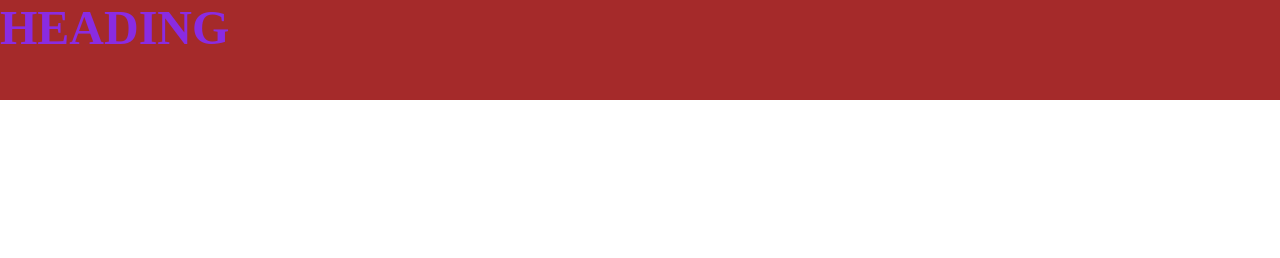
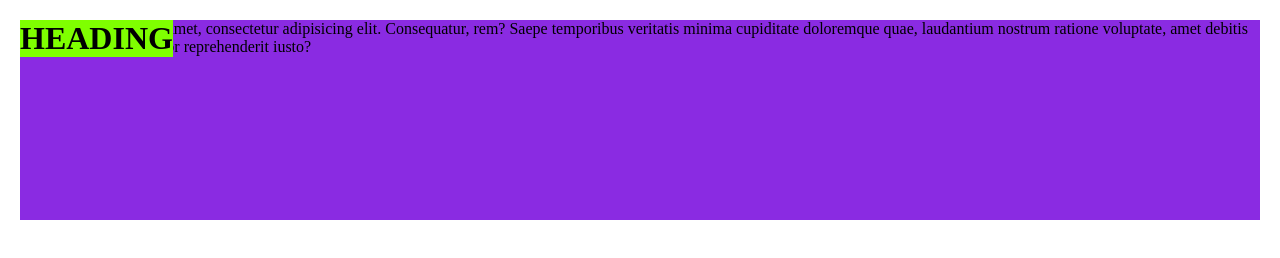
Before and after one commit to pavithran2803/css-first, a plain HTML site: page design.html in a window 1280 px wide. Drawn offline with Linux system fonts and the light colour scheme.

Commit message:
positioning

```diff
--- a/design.html
+++ b/design.html
@@ -11,15 +11,31 @@
     padding:0px;
     box-sizing: border-box;
 }
-.parent{
+div{
     background-color:brown;
-    color:blueviolet;
-    height:100px;
-    font-size:3.0rem;
+   height: 200px;
+   margin:20px;
         }
+        .two
+        {
+            background-color: blueviolet;
+           position:relative;
+           cursor: pointer;
+
+        }
+        h1{
+            background-color: chartreuse;
+            position:fixed;
+
+
+            /* left:70%; */
+            /* right:0; */
+}
 </style>
 </head>
 <body>
-<h1 class="parent">HEADING</h1>
+ <!-- <div class="one"><h1 class="parent">HEADING</h1> </div> -->
+    <div class="two"><h1 class="parent">HEADING</h1>
+    Lorem ipsum dolor sit amet, consectetur adipisicing elit. Consequatur, rem? Saepe temporibus veritatis minima cupiditate doloremque quae, laudantium nostrum ratione voluptate, amet debitis odit dicta id officia dolor reprehenderit iusto? </div>
 </body>
 </html>
```
